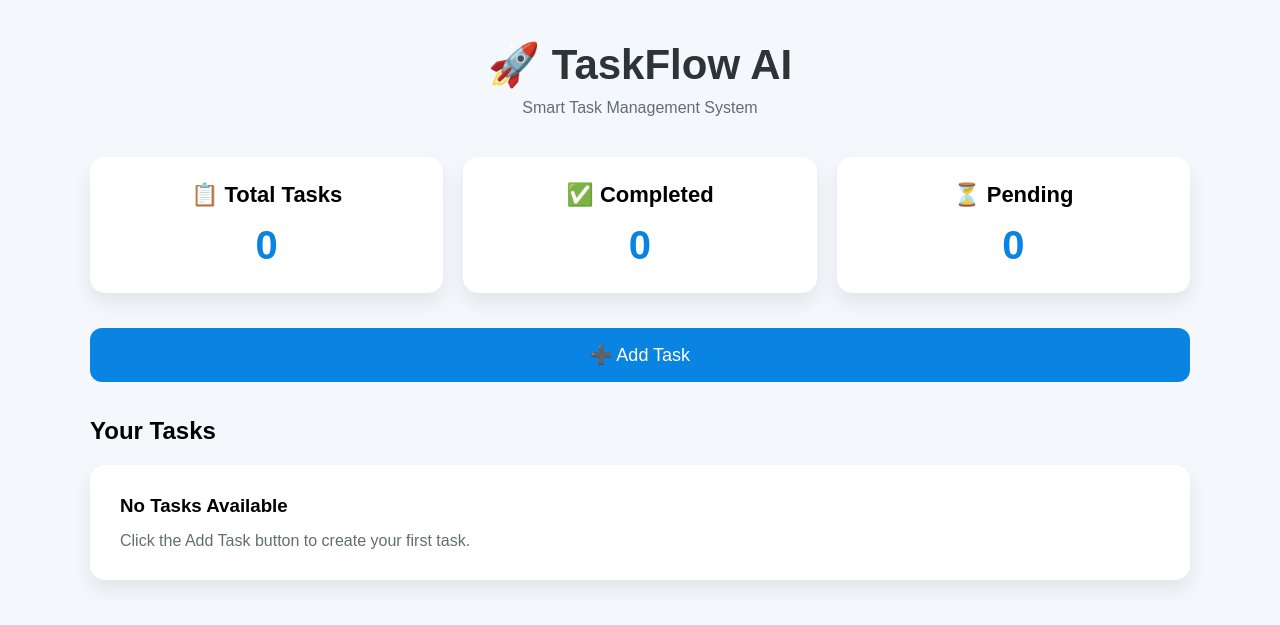
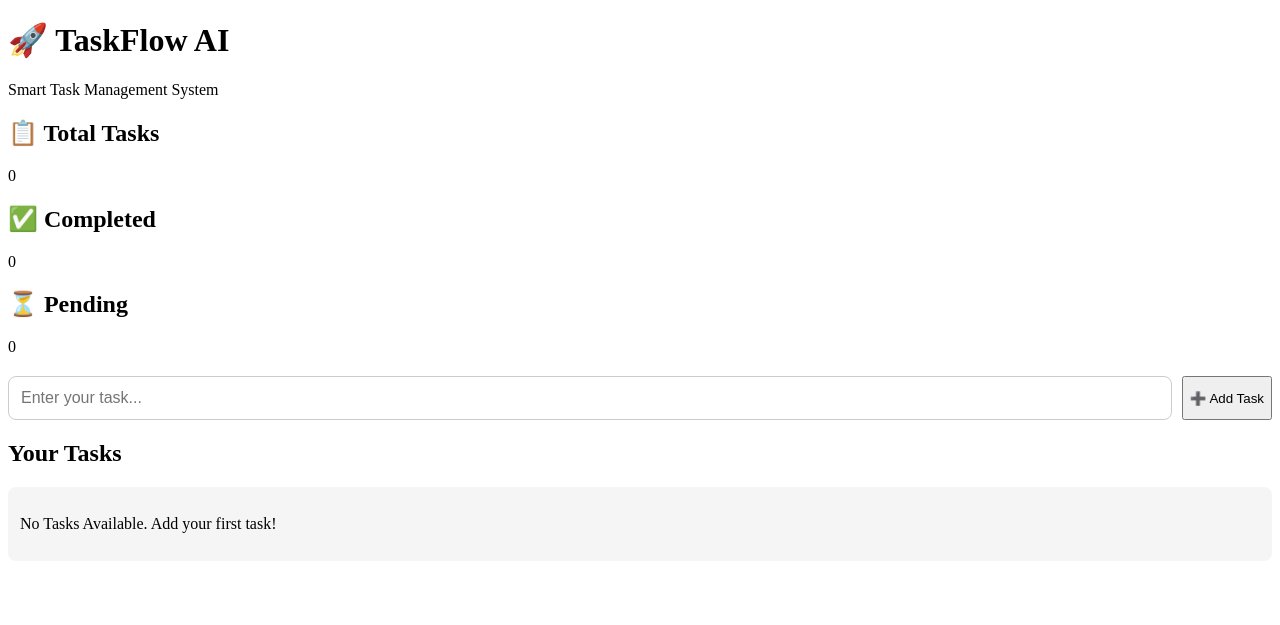
Before and after one commit to Dheerajchauhan3107/TaskFlow-AI, a Flask app: page / in a window 1280 px wide. Shown: the top 625 px of the page. Run offline with Flask 3, Linux system fonts and the light colour scheme.

Commit message:
Added task add and delete functionality

```diff
--- a/app.py
+++ b/app.py
@@ -1,10 +1,32 @@
-from flask import Flask, render_template
+from flask import Flask, render_template, request, redirect, url_for
 
 app = Flask(__name__)
 
+tasks = []
+
 @app.route("/")
 def home():
-    return render_template("index.html")
+    return render_template("index.html", tasks=tasks)
+
+
+@app.route("/add", methods=["POST"])
+def add():
+    task = request.form.get("task")
+
+    if task and task.strip():
+        tasks.append(task.strip())
+
+    return redirect(url_for("home"))
+
+
+@app.route("/delete/<int:index>")
+def delete(index):
+
+    if 0 <= index < len(tasks):
+        tasks.pop(index)
+
+    return redirect(url_for("home"))
+
 
 if __name__ == "__main__":
     app.run(debug=True)
--- a/static/style.css
+++ b/static/style.css
@@ -1,102 +1,23 @@
-*{
-    margin:0;
-    padding:0;
-    box-sizing:border-box;
-    font-family:Arial, Helvetica, sans-serif;
+.add-task form{
+    display:flex;
+    gap:10px;
+    margin:20px 0;
 }
 
-body{
-    background:#f4f7fb;
-}
-
-.container{
-    width:90%;
-    max-width:1100px;
-    margin:auto;
-    padding:40px 0;
-}
-
-header{
-    text-align:center;
-    margin-bottom:40px;
-}
-
-header h1{
-    font-size:42px;
-    color:#2d3436;
-}
-
-header p{
-    color:#636e72;
-    margin-top:10px;
-}
-
-.cards{
-    display:flex;
-    justify-content:space-between;
-    gap:20px;
-    margin-bottom:35px;
-    flex-wrap:wrap;
-}
-
-.card{
+.add-task input{
     flex:1;
-    min-width:220px;
-    background:white;
-    border-radius:15px;
-    padding:25px;
-    text-align:center;
-    box-shadow:0 10px 20px rgba(0,0,0,.08);
-    transition:.3s;
-}
-
-.card:hover{
-    transform:translateY(-5px);
-}
-
-.card h2{
-    margin-bottom:15px;
-    font-size:22px;
-}
-
-.card span{
-    font-size:40px;
-    color:#0984e3;
-    font-weight:bold;
-}
-
-.add-btn{
-    width:100%;
-    padding:16px;
-    border:none;
-    border-radius:12px;
-    background:#0984e3;
-    color:white;
-    font-size:18px;
-    cursor:pointer;
-    margin-bottom:35px;
-    transition:.3s;
-}
-
-.add-btn:hover{
-    background:#0768b4;
-}
-
-.task-section h2{
-    margin-bottom:20px;
+    padding:12px;
+    font-size:16px;
+    border:1px solid #ccc;
+    border-radius:8px;
 }
 
 .task-card{
-    background:white;
-    padding:30px;
-    border-radius:15px;
-    box-shadow:0 10px 20px rgba(0,0,0,.08);
+    display:flex;
+    align-items:center;
+    gap:10px;
+    padding:12px;
+    margin-top:10px;
+    background:#f5f5f5;
+    border-radius:8px;
 }
-
-.task-card h3{
-    margin-bottom:15px;
-}
-
-.task-card p{
-    color:#636e72;
-}
--- a/templates/index.html
+++ b/templates/index.html
@@ -1,5 +1,6 @@
 <!DOCTYPE html>
 <html lang="en">
+
 <head>
     <meta charset="UTF-8">
     <meta name="viewport" content="width=device-width, initial-scale=1.0">
@@ -7,6 +8,7 @@
 
     <link rel="stylesheet" href="{{ url_for('static', filename='style.css') }}">
 </head>
+
 <body>
 
 <div class="container">
@@ -20,7 +22,7 @@
 
         <div class="card">
             <h2>📋 Total Tasks</h2>
-            <span>0</span>
+            <span>{{ tasks|length }}</span>
         </div>
 
         <div class="card">
@@ -30,32 +32,69 @@
 
         <div class="card">
             <h2>⏳ Pending</h2>
-            <span>0</span>
+            <span>{{ tasks|length }}</span>
         </div>
 
     </section>
 
-    <button class="add-btn">
-        ➕ Add Task
-    </button>
+    <section class="add-task">
+
+        <form action="/add" method="POST">
+
+            <input
+                type="text"
+                name="task"
+                placeholder="Enter your task..."
+                required>
+
+            <button type="submit" class="add-btn">
+                ➕ Add Task
+            </button>
+
+        </form>
+
+    </section>
 
     <section class="task-section">
 
         <h2>Your Tasks</h2>
 
-        <div class="task-card">
+        {% if tasks %}
 
-            <h3>No Tasks Available</h3>
+            {% for task in tasks %}
 
-            <p>
-                Click the Add Task button to create your first task.
-            </p>
+            <div class="task-card">
 
-        </div>
+                <div class="task-left">
+
+                    <input type="checkbox">
+
+                    <span>{{ task }}</span>
+
+                </div>
+
+                <a href="{{ url_for('delete', index=loop.index0) }}" class="delete-btn">
+                    🗑 Delete
+                </a>
+
+            </div>
+
+            {% endfor %}
+
+        {% else %}
+
+            <div class="task-card">
+
+                <p>No Tasks Available. Add your first task!</p>
+
+            </div>
+
+        {% endif %}
 
     </section>
 
 </div>
 
 </body>
+
 </html>
```
